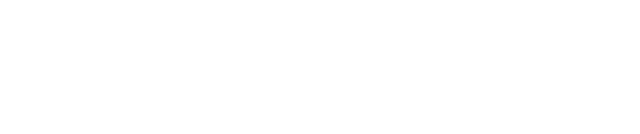
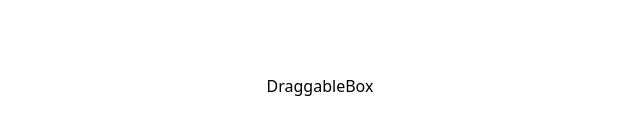
Before and after one commit to G1DY/FramerMotion, a React (Vite) app in the folder keyframes/: page / in a window 1280 px wide. Shown: the part 314-448 px from the top of the page, without its empty margins (320-960 px from the left). Built offline with nearby package versions, Linux system fonts and the light colour scheme.

Commit message:
creating projects using useMotionValue

```diff
--- a/keyframes/src/App.tsx
+++ b/keyframes/src/App.tsx
@@ -1,4 +1,4 @@
-import StaggeredText from "./Stagger/StaggeredText";
+import DraggableBox from "./useMotionValue/DraggableBox";
 
 const App = () => {
   return (
@@ -15,7 +15,8 @@
       {/* <StaggerListItems /> */}
       {/* <StaggeredImages /> */}
       {/* <StaggeredGridLayout /> */}
-      <StaggeredText />
+      {/* // <StaggeredText /> */}
+      <DraggableBox />
     </div>
   );
 };
--- /dev/null
+++ b/keyframes/src/useMotionValue/DraggableBox.tsx
@@ -0,0 +1,4 @@
+const DraggableBox = () => {
+  return <div>DraggableBox</div>;
+};
+export default DraggableBox;
```
